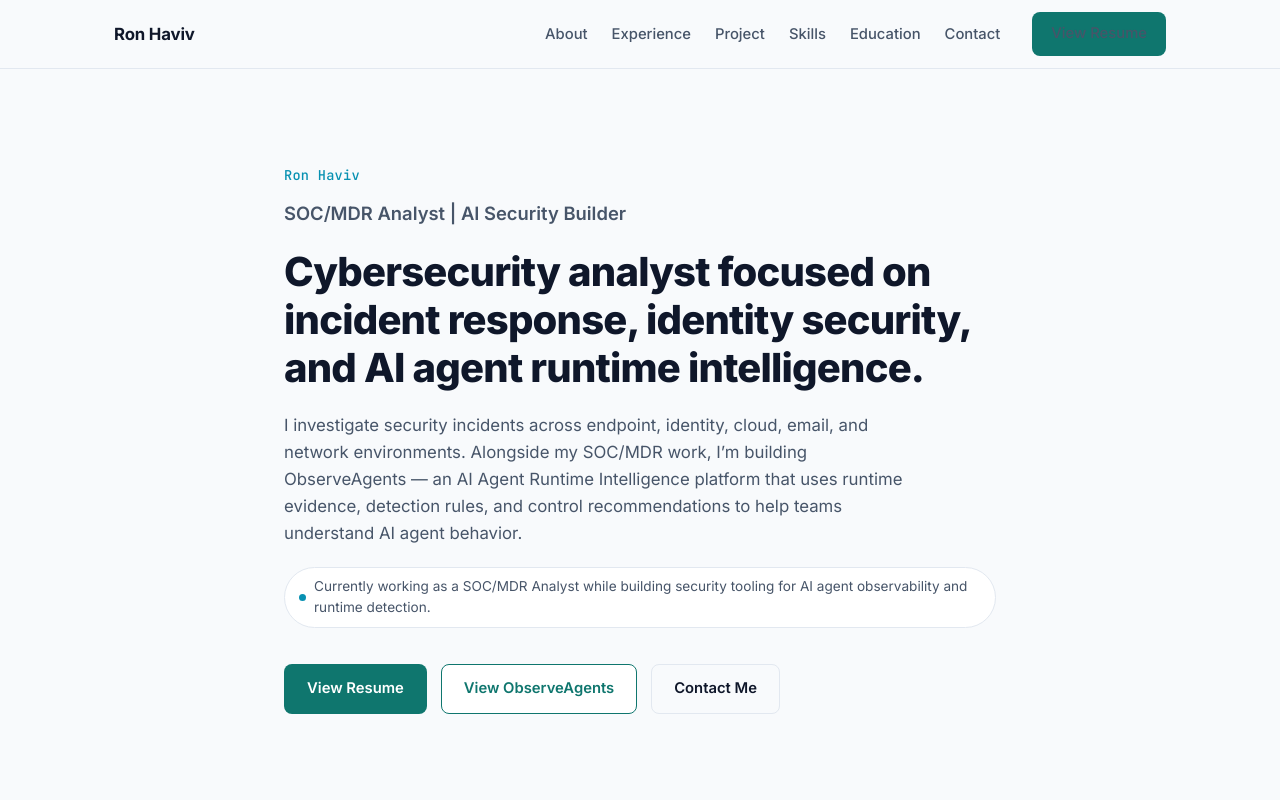
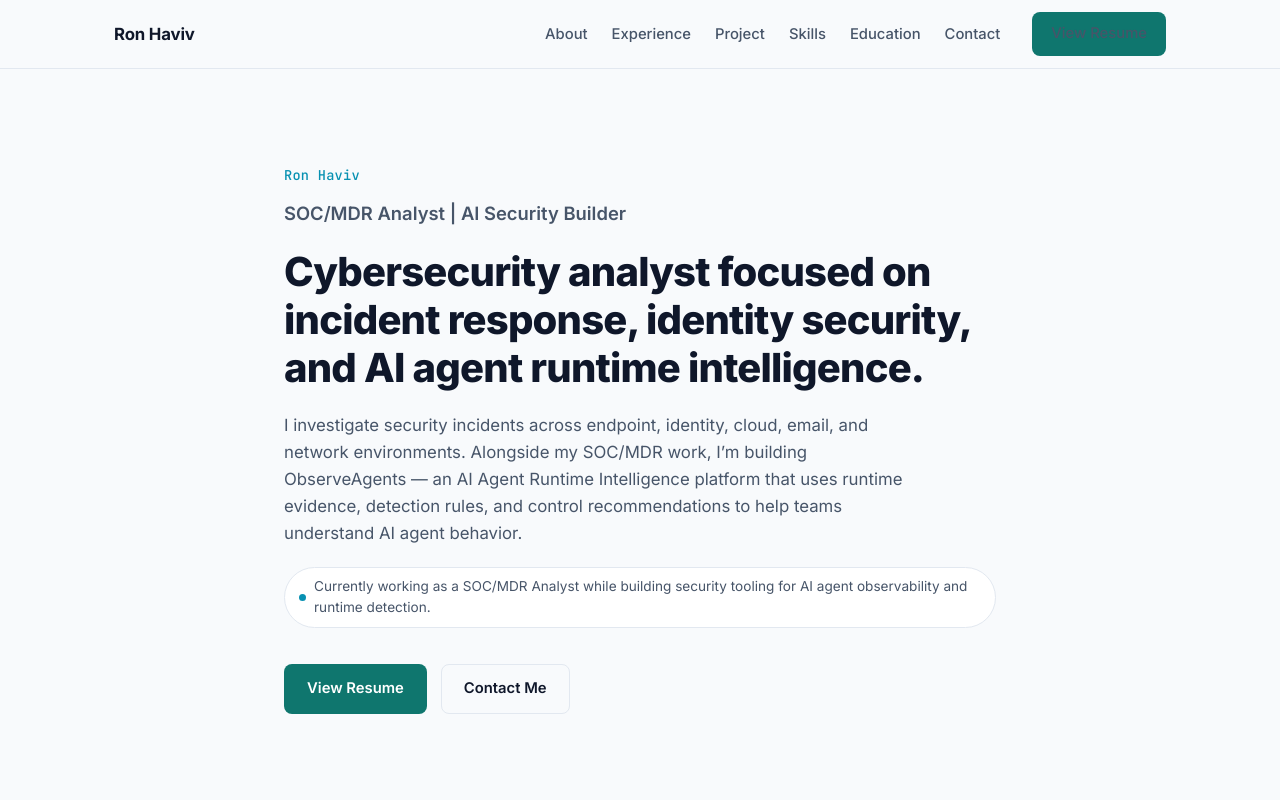
Before and after one commit to ronhaviv33-beep/ronhaviv33-beep.github.io, a React (Vite) app: page / in a window 1280 px wide. Shown: the top 800 px of the page. Built offline with nearby package versions, Linux system fonts and the light colour scheme.

Commit message:
Remove View ObserveAgents button from hero

```diff
--- a/src/App.jsx
+++ b/src/App.jsx
@@ -10,7 +10,6 @@ const NAV_LINKS = [
   { id: "contact", label: "Contact" },
 ];
 
-const OBSERVEAGENTS_URL = "https://github.com/ronhaviv33-beep/ObserveAgents.ai";
 const OBSERVEAGENTS_SITE_URL = "https://www.observeagents.ai/";
 
 function scrollToId(id) {
@@ -96,9 +95,6 @@ function Hero() {
         <div className="hero-actions">
           <a href="/resume.pdf" target="_blank" rel="noopener noreferrer" className="btn btn-primary">
             View Resume
-          </a>
-          <a href={OBSERVEAGENTS_URL} target="_blank" rel="noopener noreferrer" className="btn btn-secondary">
-            View ObserveAgents
           </a>
           <a
             href="#contact"
```
